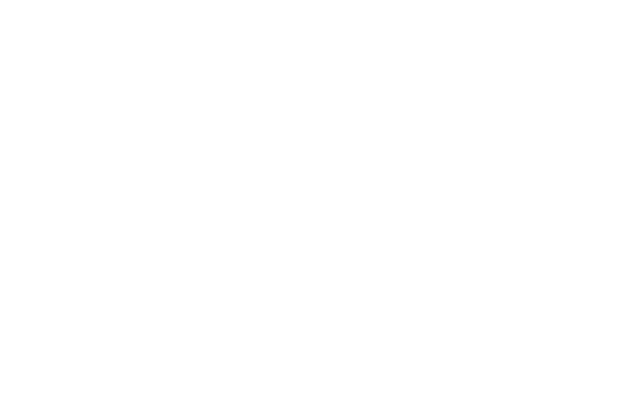
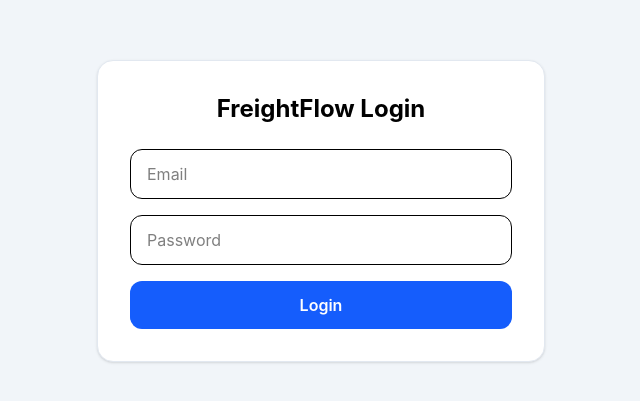
Before and after one commit to mahir-alam/Freightflow, a React (Vite) app in the folder client/: page /login in a window 1280 px wide. Before the commit this address had no page. Shown: the part 189-590 px from the top of the page, without its empty margins (319-959 px from the left). Built offline with nearby package versions, Linux system fonts and the light colour scheme.

Commit message:
feat: add frontend login page with JWT storage and role-based redirect

```diff
--- a/client/src/App.jsx
+++ b/client/src/App.jsx
@@ -3,14 +3,18 @@ import Dashboard from "./pages/Dashboard";
 import Shipments from "./pages/Shipments";
 import Trucks from "./pages/Trucks";
 import Analytics from "./pages/Analytics";
+import Login from "./pages/Login";
 
 export default function App() {
+  const token = localStorage.getItem("token");
+
   return (
     <Routes>
-      <Route path="/" element={<Dashboard />} />
+      <Route path="/" element={token ? <Dashboard /> : <Login />} />
       <Route path="/shipments" element={<Shipments />} />
       <Route path="/trucks" element={<Trucks />} />
       <Route path="/analytics" element={<Analytics />} />
+      <Route path="/login" element={<Login />} />
     </Routes>
   );
 }
--- /dev/null
+++ b/client/src/pages/Login.jsx
@@ -0,0 +1,86 @@
+import { useState } from "react";
+import { useNavigate } from "react-router-dom";
+import api from "../services/api";
+
+export default function Login() {
+  const [formData, setFormData] = useState({
+    email: "",
+    password: "",
+  });
+
+  const [loading, setLoading] = useState(false);
+  const [error, setError] = useState("");
+
+  const navigate = useNavigate();
+
+  const handleChange = (e) => {
+    const { name, value } = e.target;
+    setFormData((prev) => ({
+      ...prev,
+      [name]: value,
+    }));
+  };
+
+  const handleSubmit = async (e) => {
+    e.preventDefault();
+    setLoading(true);
+    setError("");
+
+    try {
+      const response = await api.post("/api/auth/login", formData);
+
+      localStorage.setItem("token", response.data.token);
+      localStorage.setItem("user", JSON.stringify(response.data.user));
+
+      if (response.data.user.role === "admin") {
+        navigate("/");
+      } else {
+        navigate("/shipments");
+      }
+    } catch (error) {
+      setError(error.response?.data?.error || "Login failed");
+    } finally {
+      setLoading(false);
+    }
+  };
+
+  return (
+    <div className="min-h-screen flex items-center justify-center bg-slate-100">
+      <div className="w-full max-w-md bg-white p-8 rounded-2xl shadow-sm border border-slate-200">
+        <h1 className="text-2xl font-bold text-center mb-6">
+          FreightFlow Login
+        </h1>
+
+        <form onSubmit={handleSubmit} className="flex flex-col gap-4">
+          <input
+            type="email"
+            name="email"
+            placeholder="Email"
+            value={formData.email}
+            onChange={handleChange}
+            className="border px-4 py-3 rounded-xl"
+          />
+
+          <input
+            type="password"
+            name="password"
+            placeholder="Password"
+            value={formData.password}
+            onChange={handleChange}
+            className="border px-4 py-3 rounded-xl"
+          />
+
+          {error && <p className="text-red-500 text-sm">{error}</p>}
+
+          <button
+            type="submit"
+            disabled={loading}
+            className="bg-blue-600 text-white py-3 rounded-xl font-semibold hover:bg-blue-700"
+          >
+            {loading ? "Logging in..." : "Login"}
+          </button>
+        </form>
+      </div>
+    </div>
+  );
+}
```
